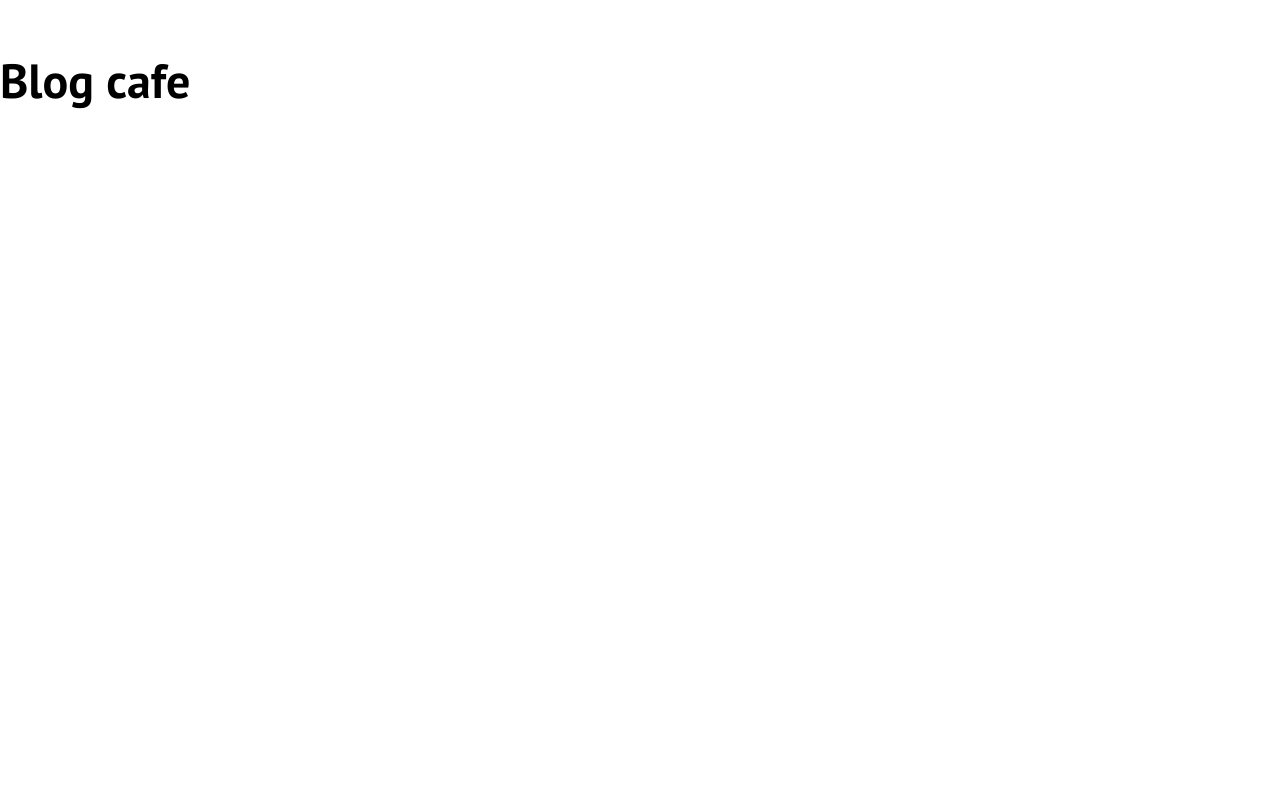
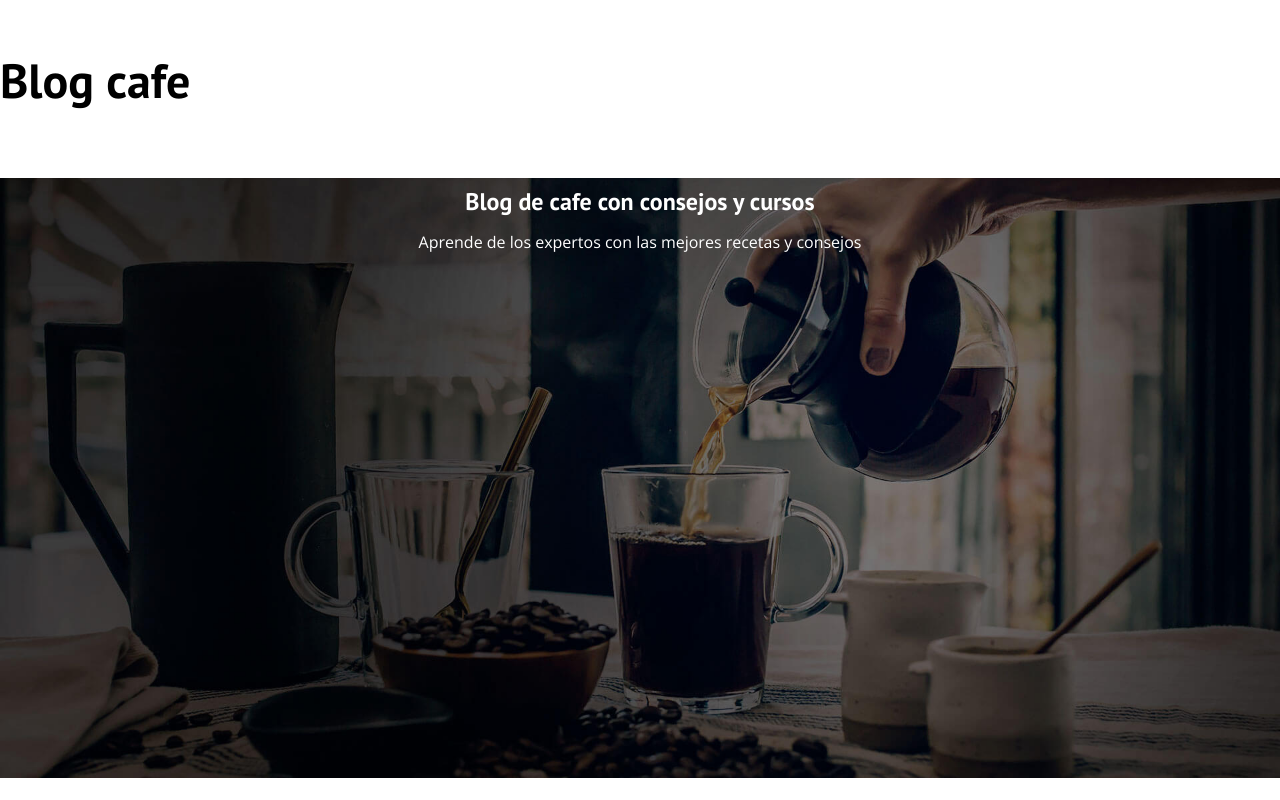
Before and after one commit to Jonathan250695/blogdecafe, a plain HTML site: page index.html in a window 1280 px wide. Drawn offline with nearby package versions, Linux system fonts and the light colour scheme.

Commit message:
creacion del header

```diff
--- a/css/style.css
+++ b/css/style.css
@@ -88,3 +88,19 @@ img {
 .centrar-texto {
     text-align: center;
 }
+
+/* HEADER */
+
+.header {
+    background-image: url(../img/banner.jpg);
+    height: 60rem;
+    background-size: cover; /*para que tome todo el espacio disponible*/
+    background-repeat: no-repeat; /*para que no se repita la imagen varias veces*/
+    background-position: center center; /*esto para centrar la imagen cuando esta se inspecciona primer valor horizontalmente y segundo valor verticalmente*/
+}
+
+.header__texto {
+    text-align: center;
+    color: var(--blanco);
+    margin-top: 5rem;
+}
--- a/index.html
+++ b/index.html
@@ -13,5 +13,13 @@
 <body>
     <link rel="stylesheet" href="./css/style.css">
     <h1>Blog cafe</h1>
+
+    <header class="header">
+
+        <div class="header__texto">
+            <h2 class="no-margin">Blog de cafe con consejos y cursos</h2>
+            <p class="no-margin">Aprende de los expertos con las mejores recetas y consejos</p>
+        </div>
+    </header>
 </body>
 </html>
```
